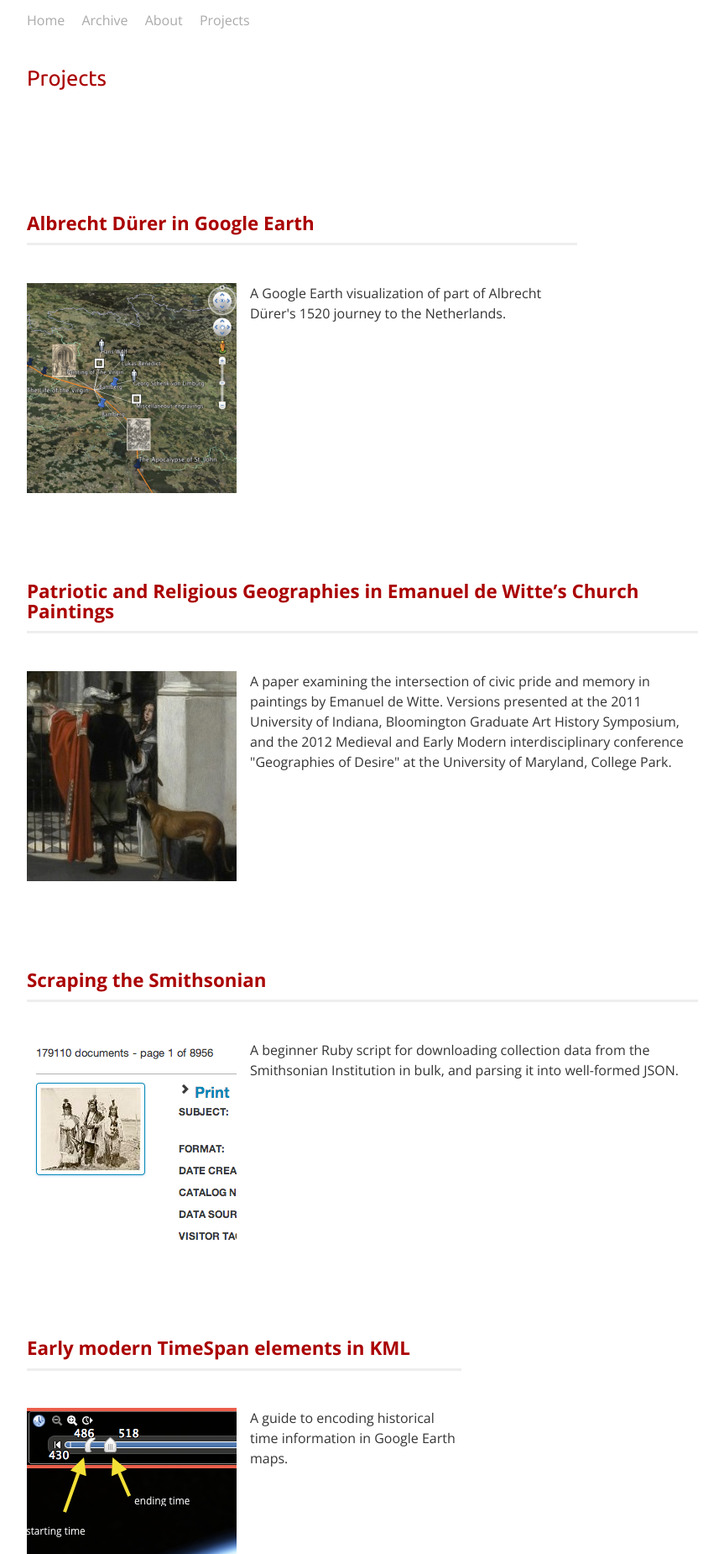
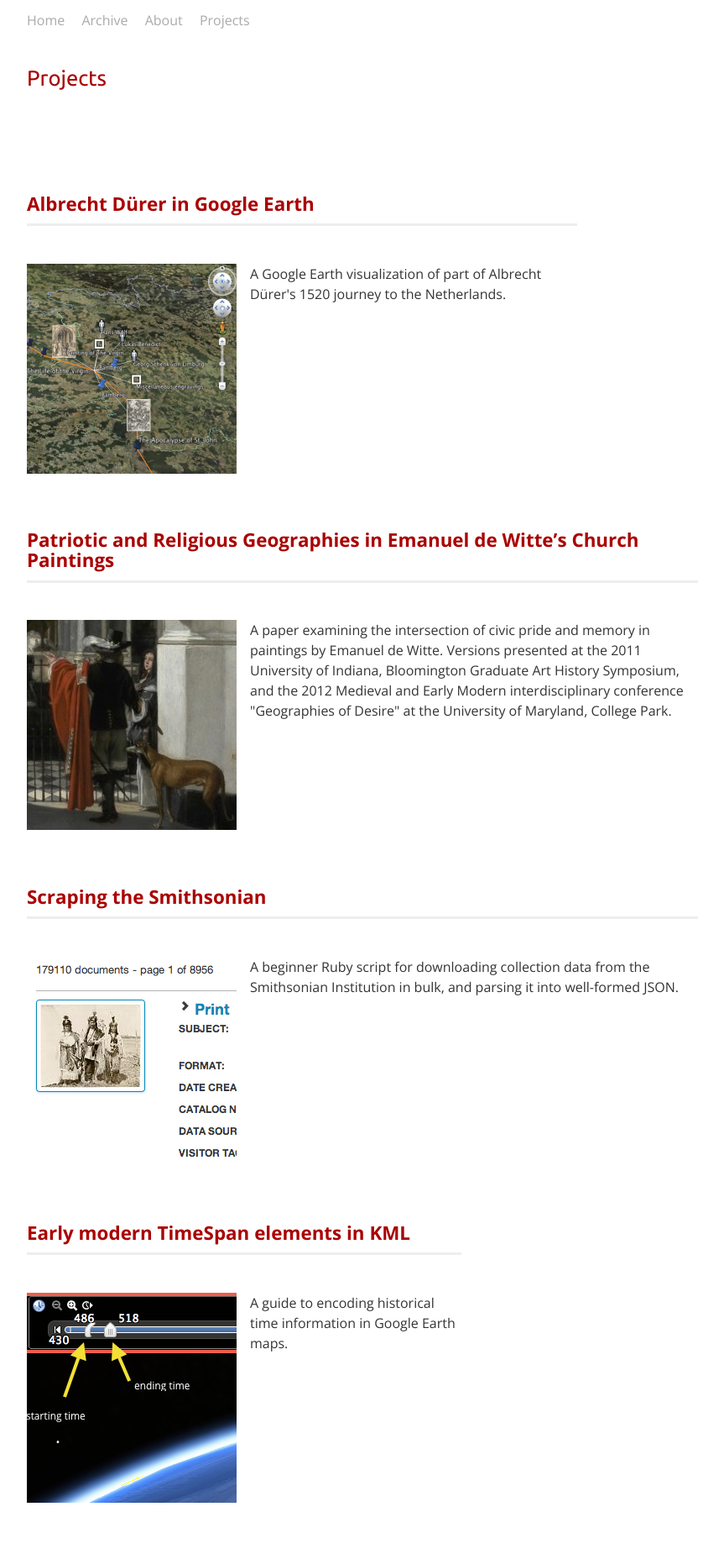
Before and after one commit to mdlincoln/mdlincoln.github.io, a Jekyll site: the page built from projects/index.markdown, in a window 1280 px wide. Shown: the part 437-2287 px from the top of the page at 84% size, without its empty margins (208-1071 px from the left). Built offline with Jekyll 4.4.1, drawn with Linux system fonts in a browser that asks for light colours.

Commit message:
Adjust project avatar margins

```diff
--- a/css/main.css
+++ b/css/main.css
@@ -24,7 +24,7 @@ h1, h2, h3, h4, h5, h6 {
 
 h1 {
   font-size: 140%;
-  margin-top: 4em;
+  margin-top: 3em;
   margin-bottom: 2em;
   border-bottom: 3px solid #eee;
   padding-bottom: 0.5em;
@@ -127,6 +127,7 @@ body img.avatar {
   float: left;
   margin-right: 1em;
   margin-left: 0;
+  margin-bottom: 0;
 }
 
 div.toc {
```
